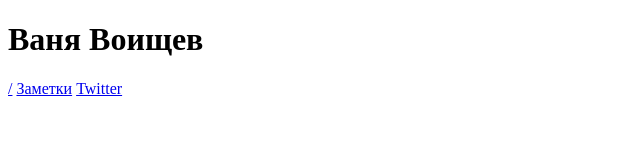
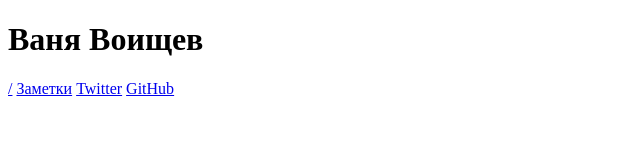
Before and after one commit to voischev/site, a website: page index.html in a window 1280 px wide. Shown: the full height of the page, 0-640 px from the left. Drawn offline with Linux system fonts and the light colour scheme.

Commit message:
Ссылка на GitHub

```diff
--- a/index.html
+++ b/index.html
@@ -23,6 +23,7 @@
             <a href="/">/</a>
             <a href="/t/">Заметки</a>
             <a href="https://twitter.com/voischev">Twitter</a>
+            <a href="https://github.com/voischev">GitHub</a>
         </nav>
         <img src="https://mc.yandex.ru/watch/58298050" style="position:absolute; left:-9999px;" alt="" />
     </body>
```
Also changed, not shown: 1 other file.
